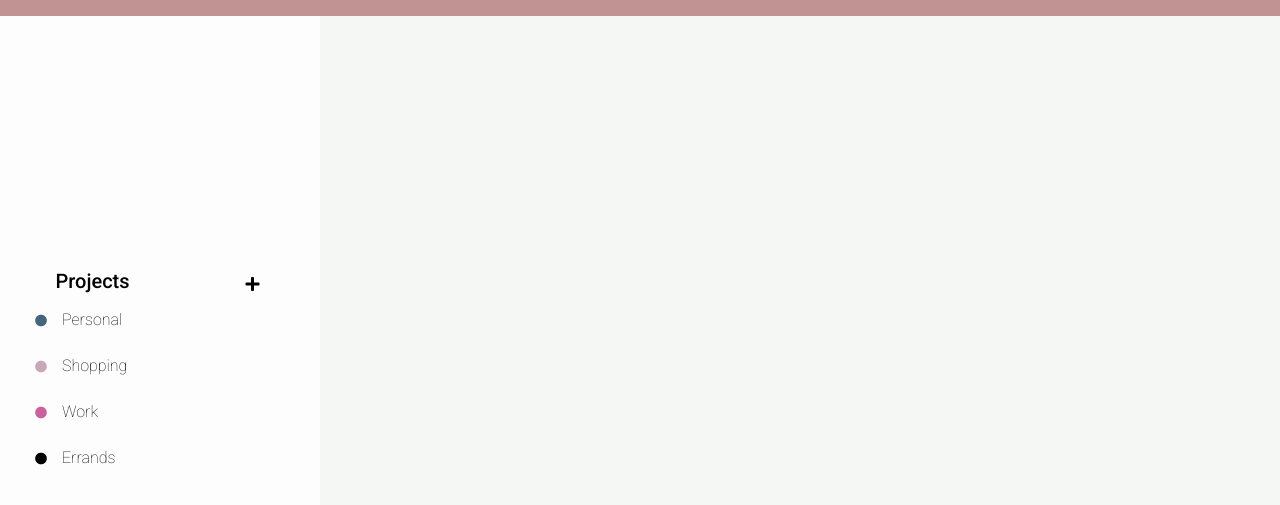
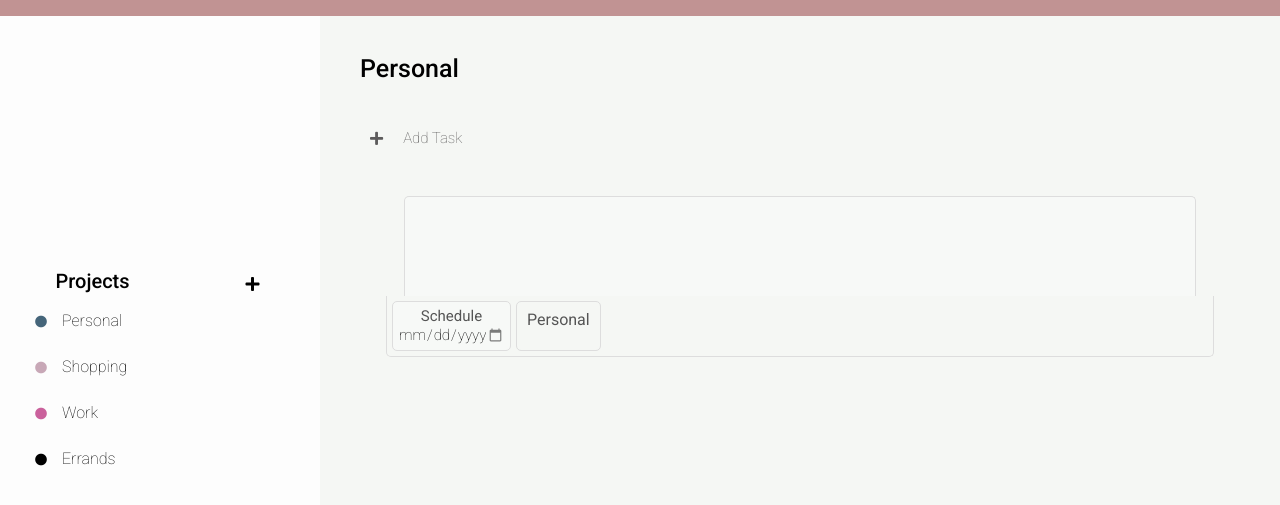
Before and after one commit to owuracoder/Todo-app, a website built with webpack: page dist/index.html in a window 1280 px wide. Shown: the part 55-560 px from the top of the page. Built offline with nearby package versions, Linux system fonts and the light colour scheme.

Commit message:
changed design pattern

```diff
--- a/dist/index.html
+++ b/dist/index.html
@@ -17,7 +17,10 @@
         <div class="schedule-box">
             <div class="project-area">
                 <div class="project-head-wrapper">
-                    <h2 class="project-area-header">Projects</h2><i id="header-icon" class="fas fa-plus"></i>
+                    <h2 class="project-area-header">Projects</h2>
+                    <div class="header-icon">
+                        <i class="fas fa-plus"></i>
+                    </div>
                 </div>
                 <div class="project-itms-wrapper">
                     <h3><i id="dimGray" class="fas fa-circle fa-xs"></i>Personal</h3>
@@ -26,7 +29,27 @@
                     <h3><i id="black" class="fas fa-circle fa-xs"></i>Errands</h3>
                 </div>
             </div>
-            <div class="project-notes"></div>
+            <div class="project-notes">
+                <div class="project-note-name">
+                    <div class="project-note-name-wrapper">
+                        <h2 class="proj-note-head">Personal</h2>
+                        <div class="proj-note-head-icon">
+                            <i id="header-icon" class="fas fa-plus"></i>
+                            <h3>Add Task</h3>
+                        </div>
+                    </div>
+                </div>
+                <div class="project-note-input">
+                    <textarea id="notes" name="notes" placeholder="write down what you want to do today">
+                    </textarea>
+                </div>
+                <div class="project-wrapper">
+                    <input type="date" id="schedule" name="schedule">
+                    <h3 class="project-type">
+                        Personal
+                    </h3>
+                </div>
+            </div>
         </div>
     </div>
 
--- a/dist/style.css
+++ b/dist/style.css
@@ -2,6 +2,7 @@
 
 * {
   box-sizing: border-box;
+  font-family: 'Roboto', sans-serif;
 }
 
 .container {
@@ -55,14 +56,14 @@
   padding: 5px;
 }
 
-#header-icon {
+.header-icon {
   display: inline-block;
   padding: 10px;
   cursor: pointer;
   border-radius: 5px;
 }
 
-#header-icon:hover {
+.header-icon:hover {
   background-color: #d5d7dd;
 }
 
@@ -99,3 +100,126 @@
   background: #f5f7f4;
   width: 75%;
 }
+
+.proj-note-head-icon {
+  display: inline-block;
+}
+
+.project-note-name-wrapper {
+  padding: 20px;
+}
+
+.proj-note-head {
+  padding: 20px;
+  font-weight: 500;
+  font-size: 25px;
+}
+
+.proj-note-head-icon {
+  display: flex;
+  align-items: center;
+  justify-content: flex-start;
+  padding: 20px;
+  font-size: 15px;
+  color: rgb(92, 91, 91);
+  cursor: pointer;
+  border-radius: 5px;
+}
+
+.proj-note-head-icon i {
+  padding: 10px;
+}
+
+.proj-note-head-icon h3 {
+  padding: 10px;
+  font-weight: 100;
+}
+
+.proj-note-head-icon i:hover {
+  background-color: #d5d7dd;
+  border-radius: 50%;
+  color: rgb(236, 160, 160);
+}
+
+.project-note-input {
+  padding: 0px 40px;
+  display: flex;
+  align-items: center;
+  justify-content: center;
+  position: relative;
+}
+
+.project-note-input textarea {
+  resize: none;
+  width: 90%;
+  height: 100px;
+  border-radius: 5px;
+  background: rgba(250, 250, 250, 0.4);
+  border: 1px solid #ddd;
+  border-bottom-left-radius: 0px;
+  border-bottom-right-radius: 0px;
+  border-bottom: none;
+}
+
+.project-note-input textarea::placeholder {
+  padding-top: 10px;
+  padding-left: 10px;
+  font-size: 15px;
+  font-family: 'Roboto', sans-serif;
+  color: #bebebe;
+}
+
+.project-note-input textarea:focus {
+  outline: none;
+  /* border: 1px solid rgba(172, 171, 171, 0.867); */
+}
+
+input[type='date'] {
+  display: inline-block;
+  font-size: 15px;
+  padding: 5px;
+  width: 119px;
+  font-weight: 100;
+  text-align: center;
+  border-radius: 5px;
+  border: 1px solid rgba(138, 136, 136, 0.867);
+  background: rgba(250, 250, 250, 0.4);
+  border: 1px solid #ddd;
+  margin-right: 5px;
+  outline: none;
+}
+
+input[type='date']:focus {
+  border: 1px solid rgba(172, 171, 171, 0.867);
+  /* border: none; */
+}
+
+input[type='date']::before {
+  content: 'Schedule';
+  font-weight: 400;
+  color: #555;
+}
+
+input[type='date']::-webkit-calendar-picker-indicator {
+  opacity: 0.5;
+}
+
+.project-wrapper {
+  margin: 0px 66px;
+  display: flex;
+  border: 1px solid #ddd;
+  border-top: none;
+  border-top-left-radius: 0px;
+  border-bottom-right-radius: 5px;
+  border-bottom-left-radius: 5px;
+  padding: 5px;
+}
+
+.project-wrapper .project-type {
+  border: 1px solid #ddd;
+  border-radius: 5px;
+  padding: 10px;
+  display: inline-block;
+  color: #555;
+  font-weight: 400;
+}
```
